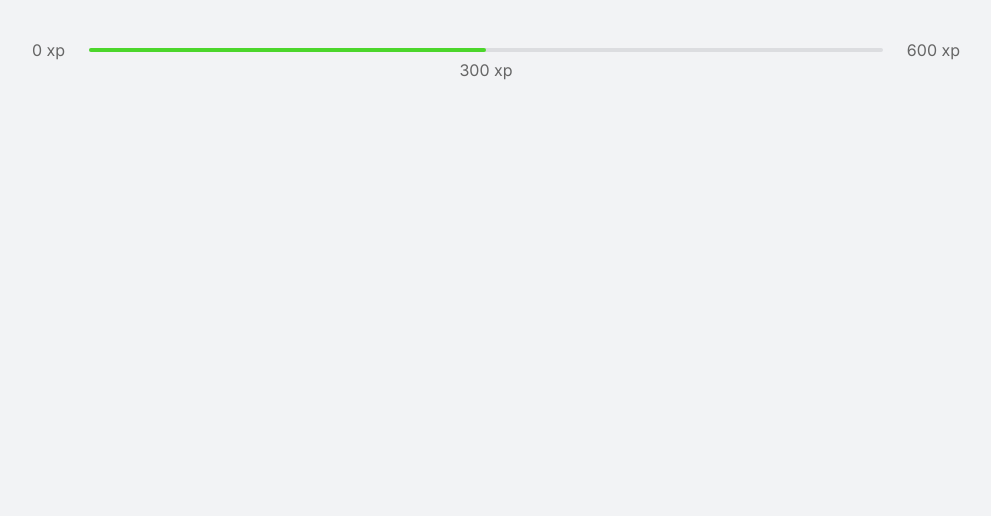
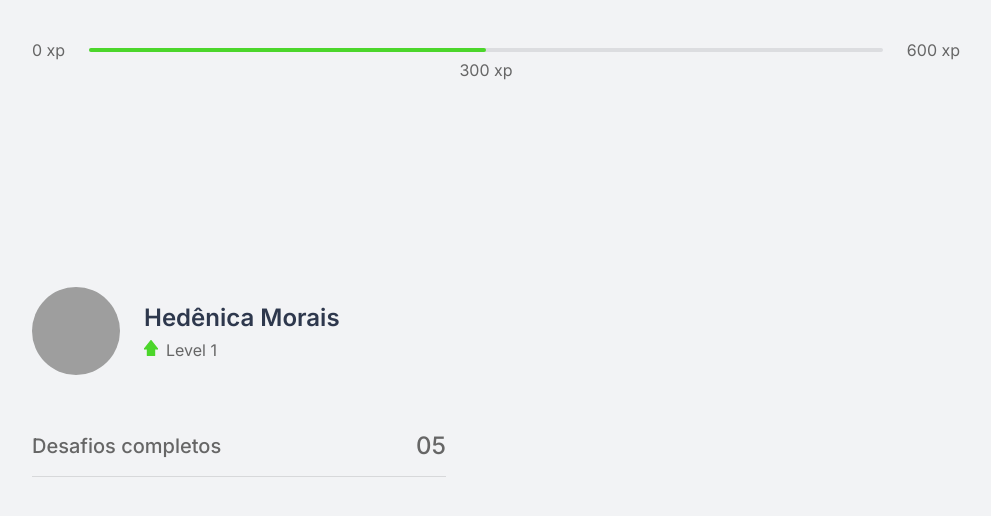
Before and after one commit to hedenica/moveit, a Next.js app: page / in a window 1280 px wide. Shown: the top 516 px of the page, without its empty margins (144-1135 px from the left). Built offline with nearby package versions, Linux system fonts and the light colour scheme; grey boxes are pictures that could not be loaded.

Commit message:
💄  update global and home styles

```diff
--- a/src/pages/index.tsx
+++ b/src/pages/index.tsx
@@ -1,10 +1,29 @@
+import CompletedChallenges from '../components/CompletedChallenges';
+import Countdown from '../components/Countdown';
+import ExperienceBar from '../components/ExperienceBar';
+import Profile from '../components/Profile';
+
 import Head from 'next/head'
-import ExperienceBar from '../components/ExperienceBar';
+
+import styles from '../styles/pages/Home.module.css'
 
 export default function Home() {
   return (
-    <div className="container">
-    <ExperienceBar />
-  </div>
+    <div className={styles.container}>
+      <Head>
+        <title>Move it!</title>
+      </Head>
+      <ExperienceBar />
+
+      <section>
+        <div>
+          <Profile />
+          <CompletedChallenges />
+          <Countdown />
+        </div>
+        <div>
+        </div>
+      </section>
+    </div>
   )
 }
--- a/src/styles/global.css
+++ b/src/styles/global.css
@@ -47,43 +47,3 @@ a {
   color: inherit;
   text-decoration: none;
 }
-
-.container {
-  height: 100vh;
-  max-width: 992px;
-  margin: 0 auto;
-  padding: 2.5rem 2rem;
-
-  display: flex;
-  flex-direction: column;
-}
-
-.experience-bar {
-  display: flex;
-  align-items: center;
-}
-
-.experience-bar span {
-  font-size: 1rem;
-}
-
-.experience-bar > div {
-  flex: 1;
-  height: 4px;
-  border-radius: 4px;
-  background: var(--gray-line);
-  margin: 0 1.5rem;
-  position: relative;
-}
-
-.experience-bar > div > div {
-  height: 4px;
-  border-radius: 4px;
-  background: var(--green);
-}
-
-span.current-experience {
-  position: absolute;
-  top: 12px;
-  transform: translateX(-50%);
-}
--- /dev/null
+++ b/src/styles/pages/Home.module.css
@@ -0,0 +1,17 @@
+.container {
+  height: 100vh;
+  max-width: 992px;
+  margin: 0 auto;
+  padding: 2.5rem 2rem;
+
+  display: flex;
+  flex-direction: column;
+}
+
+.container section {
+  flex: 1;
+  display: grid;
+  grid-template-columns: 1fr 1fr;
+  gap: 6.25rem;
+  align-content: center;
+}
```
